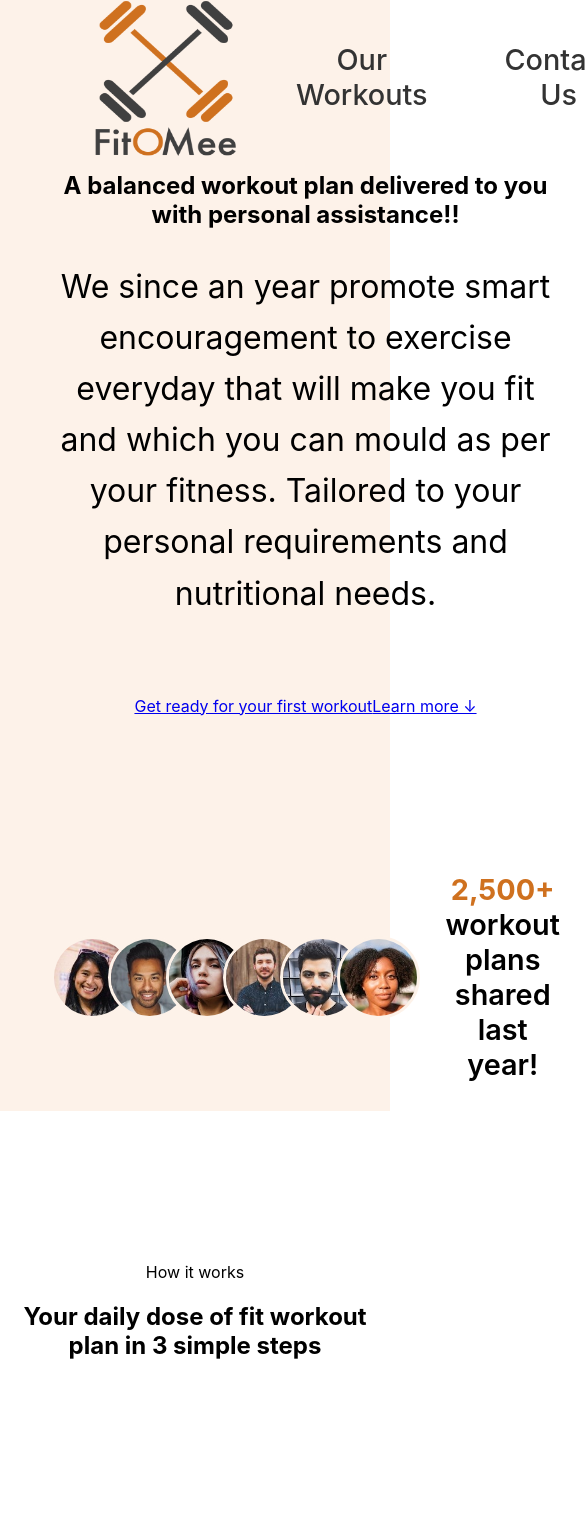
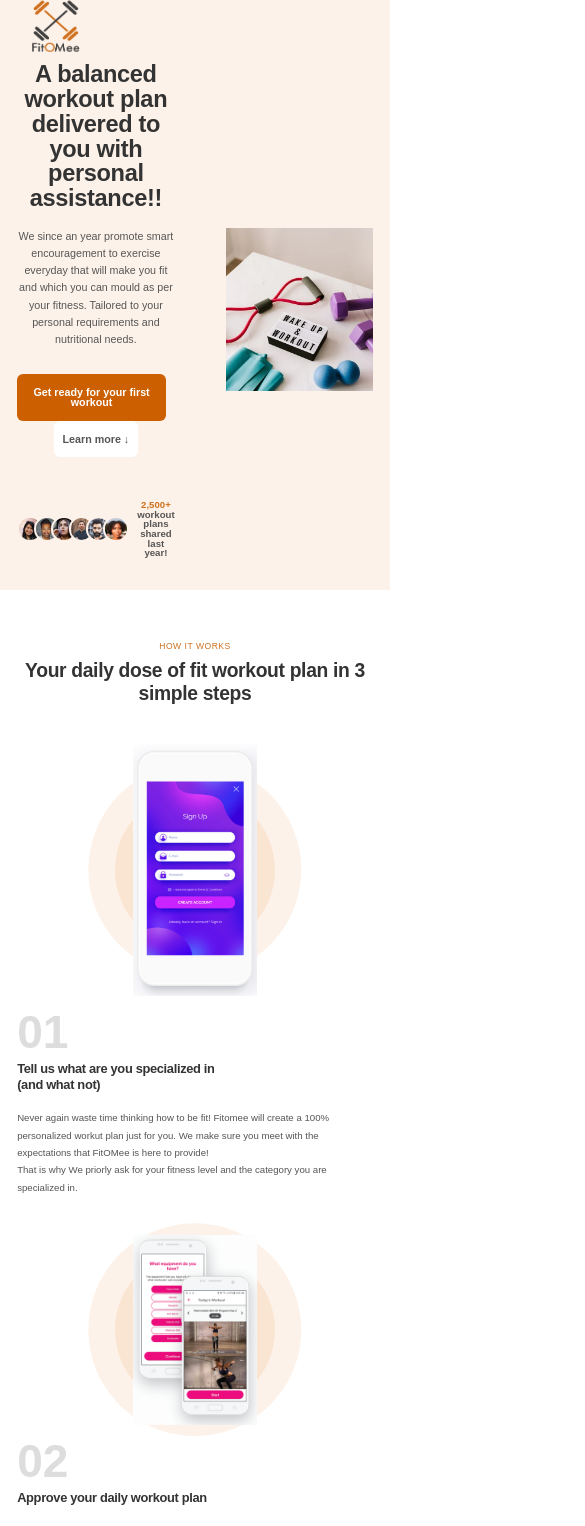
Before and after one commit to smw-1211/landingpage, a React (Create React App) app in the folder landingpage/: page / in a window 390 px wide. Shown: the top 1526 px of the page, 585 px wide, since content can reach past the window. Built offline with nearby package versions, Linux system fonts and the light colour scheme.

Commit message:
Final changes

```diff
--- a/landingpage/src/App.css
+++ b/landingpage/src/App.css
@@ -1,4 +1,4 @@
-.App {
+/* .App {
   text-align: center;
 }
 
@@ -35,4 +35,4 @@
   to {
     transform: rotate(360deg);
   }
-}
+} */
--- a/landingpage/src/components/LandingPage/footer.js
+++ b/landingpage/src/components/LandingPage/footer.js
@@ -38,14 +38,13 @@ class Footer extends Component {
           <p id="contact-us"className="footer-heading">Contact us</p>
           <address className="contacts">
             <p className="address">
-              UST Blueconch, Ground & 7th Floor, Sai Radhe Complex, <br></br>Pune 411028
+              Enter your address <br></br>Pune 411001
             </p>
             <p>
-              <a className="footer-link" href="tel:415-201-6370">020-24211976</a
+              <a className="footer-link" href="tel:415-201-6370">Enter your contact number</a
               ><br />
               <a className="footer-link" href="mailto:hello@fitomee.com"
-                >hello@fitomee.com</a
-              >
+                >enter your email</a>
             </p>
           </address>
         </div>
--- a/landingpage/src/components/LandingPage/header.js
+++ b/landingpage/src/components/LandingPage/header.js
@@ -1,20 +1,20 @@
 import React, { Component } from 'react'
-import '../../pages/Landingpage/css/style.css'
+import Footer from './footer'
 
 class Header extends Component {
   render() {
     return (
       <div>
-        <header className="header">
+      <header className="header">
       <a href="#">
-        <img className="logo" alt="Brand's logo" width="200" height="400" src="assets/img/My project-1.png" />
+        <img className="logo" alt="FitOMee logo" width="200" height="400" src="assets/img/My project-1.png" />
       </a>
 
       <nav className="main-nav">
         <ul className="main-nav-list">
           <li><a className="main-nav-link" href="#workouts">Our Workouts</a></li>
           <li><a className="main-nav-link" href="#contact-us">Contact Us</a></li>
-          <li><a className="main-nav-link nav-cta" href="#">Login</a></li>
+          <li><a className="main-nav-link nav-cta" href="/login">Login</a></li>
         </ul>
       </nav>
 
--- a/landingpage/src/components/LandingPage/testimonials.js
+++ b/landingpage/src/components/LandingPage/testimonials.js
@@ -1,9 +1,11 @@
-import React from 'react'
+import React, { Component } from 'react'
 
-export default function Testimonials() {
+export class Testimonials extends Component {
+  render() {
     return (
       <div>
-        <section className="section-testimonials">
+
+<section className="section-testimonials">
         <div className="testimonials-container">
           <span className="subheading">Testimonials</span>
           <h2 className="heading-secondary">Once you try it, you can't go back</h2>
@@ -155,5 +157,6 @@ export default function Testimonials() {
       </div>
     )
   }
+}
 
-export { Testimonials }
+export default Testimonials
--- a/landingpage/src/pages/Landingpage/LandingPage.jsx
+++ b/landingpage/src/pages/Landingpage/LandingPage.jsx
@@ -7,10 +7,15 @@ import Index from '../../components/LandingPage/index'
 import Testimonials from '../../components/LandingPage/testimonials'
 import WorkoutPlan from '../../components/LandingPage/workoutplan'
 import Footer from '../../components/LandingPage/footer';
+import './css/general.css'
+import './css/queries.css'
+import './css/style.css'
+
 
 export default function LandingPage() {
   return (
     <div className='App'>
+      <div id='landing-page'>
       <Header />
       <Hero />
       <Info />
@@ -18,6 +23,7 @@ export default function LandingPage() {
       <Testimonials />
       <Index />
       <Footer />
+      </div>
     </div>
   )
 }
--- /dev/null
+++ b/landingpage/src/pages/Landingpage/css/general.css
@@ -0,0 +1,296 @@
+/*
+--- 01 TYPOGRAPHY SYSTEM
+
+- Font sizes (px)
+10 / 12 / 14 / 16 / 18 / 20 / 24 / 30 / 36 / 44 / 52 / 62 / 74 / 86 / 98
+
+- Font weights
+Default: 400
+Medium: 500
+Semi-bold: 600
+Bold: 700
+
+- Line heights
+Default: 1
+Small: 1.05
+Medium: 1.2
+Paragraph default: 1.6
+Large: 1.8
+
+- Letter spacing
+-0.5px
+0.75px
+
+--- 02 COLORS
+
+- Primary: #e67e22
+- Tints:
+#fdf2e9
+#fae5d3
+#eb984e
+
+- Shades:
+#cf711f
+#45260a
+
+- Accents:
+- Greys
+
+#888
+#767676 (lightest grey allowed on #fff)
+#6f6f6f (lightest grey allowed on #fdf2e9)
+#555
+#333
+
+--- 05 SHADOWS
+
+0 2.4rem 4.8rem rgba(0, 0, 0, 0.075);
+
+--- 06 BORDER-RADIUS
+
+Default: 9px
+Medium: 11px
+
+--- 07 WHITESPACE
+
+- Spacing system (px)
+2 / 4 / 8 / 12 / 16 / 24 / 32 / 48 / 64 / 80 / 96 / 128
+*/
+
+* {
+  padding: 0;
+  margin: 0;
+  box-sizing: border-box;
+}
+
+html {
+  /* font-size: 10px; */
+
+  /* 10px / 16px = 0.625 = 62.5% */
+  /* Percentage of user's browser font-size setting */
+  /* font-size: 62.5%; */
+  overflow-x: hidden;
+}
+
+body {
+  font-family: "Rubik", sans-serif;
+  line-height: 1;
+  font-weight: 400;
+  color: #555;
+
+  /* Only works if there is nothing absolutely positioned in relation to body */
+  overflow-x: hidden;
+}
+
+/**************************/
+/* GENRAL REUSABLE COMPONENTS */
+/**************************/
+
+.container {
+  /* 1140px */
+  max-width: 120rem;
+  padding: 0 3.2rem;
+  margin: 0 auto;
+  /* font-size: 62.5%; */
+}
+
+#landing-page{
+  zoom: 67%;
+}
+
+.grid {
+  display: grid;
+  column-gap: 6.4rem;
+  row-gap: 9.6rem;
+
+  /* margin-bottom: 9.6rem; */
+}
+
+/* .grid:last-child {
+  margin-bottom: 0;
+} */
+
+.grid:not(:last-child) {
+  margin-bottom: 9.6rem;
+}
+
+.grid--2-cols {
+  grid-template-columns: repeat(2, 1fr);
+}
+
+.grid--3-cols {
+  grid-template-columns: repeat(3, 1fr);
+}
+
+.grid--4-cols {
+  grid-template-columns: repeat(4, 1fr);
+}
+
+/* .grid--5-cols {
+  grid-template-columns: repeat(5, 1fr);
+} */
+
+.grid--center-v {
+  align-items: center;
+}
+
+.heading-primary,
+.heading-secondary,
+.heading-tertiary {
+  font-weight: 700;
+  color: #333;
+  /* color: #45260a; */
+  /* color: #343a40; */
+  letter-spacing: -0.5px;
+}
+
+.heading-primary {
+  font-size: 70px;
+  line-height: 1.05;
+  margin-bottom: 3.2rem;
+}
+
+.heading-secondary {
+  font-size: 3.5rem;
+  line-height: 1.2;
+  margin-bottom: 9.6rem;
+  text-align: center;
+}
+
+.heading-tertiary {
+  font-size: 3rem;
+  line-height: 1.2;
+  margin-bottom: 3.2rem;
+}
+
+.subheading {
+  display: block;
+  font-size: 1.6rem;
+  font-weight: 500;
+  color: #cf711f;
+  text-transform: uppercase;
+  margin-bottom: 1.6rem;
+  letter-spacing: 0.75px;
+  text-align: center;
+}
+
+.btn,
+.btn:link,
+.btn:visited {
+  display: inline-block;
+
+  text-decoration: none;
+  font-size: 2rem;
+  font-weight: 600;
+  padding: 1.6rem 3.2rem;
+  border-radius: 9px;
+
+  /* Only necessary for .btn */
+  border: none;
+  cursor: pointer;
+  font-family: inherit;
+
+  /* Put transition on original "state" */
+  /* transition: background-color 0.3s; */
+  transition: all 0.3s;
+}
+
+.btn--full:link,
+.btn--full:visited {
+  background-color: #cc5f00;
+  color: #fff;
+}
+
+.btn--full:hover,
+.btn--full:active {
+  background-color: #cf711f;
+}
+
+.btn--outline:link,
+.btn--outline:visited {
+  background-color: #fff;
+  color: #555;
+}
+
+.btn--outline:hover,
+.btn--outline:active {
+  background-color: #32ff43;
+
+  /* border: 3px solid #fff; */
+
+  /* Trick to add border inside */
+  box-shadow: inset 0 0 0 3px #fff;
+}
+
+.btn--form {
+  background-color: #45260a;
+  color: #fdf2e9;
+  align-self: end;
+  padding: 1.2rem;
+}
+
+.btn--form:hover {
+  background-color: #fff;
+  color: #555;
+}
+
+.link:link,
+.link:visited {
+  display: inline-block;
+  color: #e67e22;
+  text-decoration: none;
+  border-bottom: 1px solid currentColor;
+  padding-bottom: 2px;
+  transition: all 0.3s;
+}
+
+.link:hover,
+.link:active {
+  color: #cf711f;
+  border-bottom: 1px solid transparent;
+}
+
+.list {
+  list-style: none;
+  display: flex;
+  flex-direction: column;
+  gap: 1.6rem;
+}
+
+.list-item {
+  font-size: 1.8rem;
+  display: flex;
+  align-items: center;
+  gap: 1.6rem;
+  line-height: 1.2;
+}
+
+.list-icon {
+  width: 3rem;
+  height: 3rem;
+  color: #22e667;
+}
+
+*:focus {
+  /* outline: none;
+  /* outline: 4px dotted #e67e22; */
+  /* outline-offset: 8px; */
+  /* box-shadow: 0 0 0 0.8rem rgba(44, 230, 34, 0.5); */
+}
+
+/* HELPER/SETTINGS CLASSES */
+.margin-right-sm {
+  margin-right: 1.6rem !important;
+}
+
+.margin-bottom-md {
+  margin-bottom: 4.8rem !important;
+}
+
+.center-text {
+  text-align: center;
+}
+
+strong {
+  font-weight: 500;
+}
--- /dev/null
+++ b/landingpage/src/pages/Landingpage/css/queries.css
@@ -0,0 +1,300 @@
+/* rem and em do NOT depend on html font-size in media queries! Instead, 1rem = 1em = 16px */
+
+/**************************/
+/* BELOW 1344px (Smaller desktops) */
+/**************************/
+
+@media (max-width: 84em) {
+  .hero {
+    max-width: 120rem;
+  }
+
+  .heading-primary {
+    font-size: 4.4rem;
+  }
+
+  .gallery {
+    grid-template-columns: repeat(2, 1fr);
+  }
+}
+
+/**************************/
+/* BELOW 1200px (Landscape Tablets) */
+/**************************/
+
+@media (max-width: 75em) {
+  html {
+    /* 9px / 16px  */
+    font-size: 56.25%;
+  }
+
+  .grid {
+    column-gap: 4.8rem;
+    row-gap: 6.4rem;
+  }
+
+  .heading-secondary {
+    font-size: 3.6rem;
+  }
+
+  .heading-tertiary {
+    font-size: 2.4rem;
+  }
+
+  .header {
+    padding: 0 3.2rem;
+  }
+
+  .main-nav-list {
+    gap: 3.2rem;
+  }
+
+  .hero {
+    gap: 4.8rem;
+  }
+
+  .testimonials-container {
+    padding: 9.6rem 3.2rem;
+  }
+}
+
+/**************************/
+/* BELOW 944px (Tablets) */
+/**************************/
+
+@media (max-width: 59em) {
+  html {
+    /* 8px / 16px = 0.5 = 50% */
+    font-size: 50%;
+  }
+
+  .hero {
+    grid-template-columns: 1fr;
+    padding: 0 8rem;
+    gap: 6.4rem;
+  }
+
+  .hero-text-box,
+  .hero-img-box {
+    text-align: center;
+  }
+
+  .hero-img {
+    width: 86;
+  }
+
+  .delivered-meals {
+    justify-content: center;
+    margin-top: 3.2rem;
+  }
+
+  .logos img {
+    height: 2.4rem;
+  }
+
+  .step-number {
+    font-size: 7.4rem;
+  }
+
+  .meal-content {
+    padding: 2.4rem 3.2rem 3.2rem 3.2rem;
+  }
+
+  .section-testimonials {
+    grid-template-columns: 1fr;
+  }
+
+  .gallery {
+    grid-template-columns: repeat(6, 1fr);
+  }
+
+  .cta {
+    /* 3/5 = 60% + 2/5 = 40% */
+    grid-template-columns: 3fr 2fr;
+  }
+
+  .cta-form {
+    grid-template-columns: 1fr;
+  }
+
+  .btn--form {
+    margin-top: 1.2rem;
+  }
+
+  /* MOBILE NAVIGATION */
+  .btn-mobile-nav {
+    display: block;
+  }
+
+  .main-nav {
+    background-color: rgba(255, 255, 255, 0.97);
+    position: absolute;
+    top: 0;
+    left: 0;
+    width: 100%;
+    height: 100vh;
+    transform: translateX(100%);
+
+    display: flex;
+    align-items: center;
+    justify-content: center;
+    transition: all 0.5s ease-in;
+
+    /* Hide navigation */
+    /* Allows NO transitions at all */
+    /* display: none; */
+
+    /* 1) Hide it visually */
+    opacity: 0;
+
+    /* 2) Make it unaccessible to mouse and keyboard */
+    pointer-events: none;
+
+    /* 3) Hide it from screen readers */
+    visibility: hidden;
+  }
+
+  .nav-open .main-nav {
+    opacity: 1;
+    pointer-events: auto;
+    visibility: visible;
+    transform: translateX(0);
+  }
+
+  .nav-open .icon-mobile-nav[name="close-outline"] {
+    display: block;
+  }
+
+  .nav-open .icon-mobile-nav[name="menu-outline"] {
+    display: none;
+  }
+
+  .main-nav-list {
+    flex-direction: column;
+    gap: 4.8rem;
+  }
+
+  .main-nav-link:link,
+  .main-nav-link:visited {
+    font-size: 3rem;
+  }
+}
+
+/**************************/
+/* BELOW 704px (Smaller tablets) */
+/**************************/
+
+@media (max-width: 44em) {
+  .grid--3-cols,
+  .grid--4-cols {
+    grid-template-columns: repeat(2, 1fr);
+  }
+
+  .diets {
+    grid-column: 1 / -1;
+    justify-self: center;
+  }
+
+  .heading-secondary {
+    margin-bottom: 4.8rem;
+  }
+
+  .pricing-plan {
+    width: 100%;
+  }
+
+  .grid--footer {
+    grid-template-columns: repeat(6, 1fr);
+  }
+
+  .logo-col,
+  .address-col {
+    grid-column: span 3;
+  }
+
+  .nav-col {
+    grid-row: 1;
+    grid-column: span 2;
+    margin-bottom: 3.2rem;
+  }
+}
+
+/**************************/
+/* BELOW 544px (Phones) */
+/**************************/
+
+@media (max-width: 34em) {
+  .grid {
+    row-gap: 4.8rem;
+  }
+
+  .grid--2-cols,
+  .grid--3-cols,
+  .grid--4-cols {
+    grid-template-columns: 1fr;
+  }
+
+  .btn,
+  .btn:link,
+  .btn:visited {
+    padding: 2.4rem 1.6rem;
+  }
+
+  .section-hero {
+    padding: 2.4rem 0 6.4rem 0;
+  }
+
+  .hero {
+    padding: 0 3.2rem;
+  }
+
+  .hero-img {
+    width: 80%;
+  }
+
+  .logos img {
+    height: 1.2rem;
+  }
+
+  .step-img-box:nth-child(2) {
+    grid-row: 1;
+  }
+
+  .step-img-box:nth-child(6) {
+    grid-row: 5;
+  }
+
+  .step-img-box {
+    transform: translateY(2.4rem);
+  }
+
+  .testimonials {
+    grid-template-columns: 1fr;
+  }
+
+  .gallery {
+    grid-template-columns: repeat(4, 1fr);
+    gap: 1.2rem;
+  }
+
+  .cta {
+    grid-template-columns: 1fr;
+  }
+
+  .cta-text-box {
+    padding: 3.2rem;
+  }
+
+  .cta-img-box {
+    height: 32rem;
+    grid-row: 1;
+  }
+}
+
+/*
+- Font sizes (px)
+10 / 12 / 14 / 16 / 18 / 20 / 24 / 30 / 36 / 44 / 52 / 62 / 74 / 86 / 98
+
+- Spacing system (px)
+2 / 4 / 8 / 12 / 16 / 24 / 32 / 48 / 64 / 80 / 96 / 128
+*/
```
